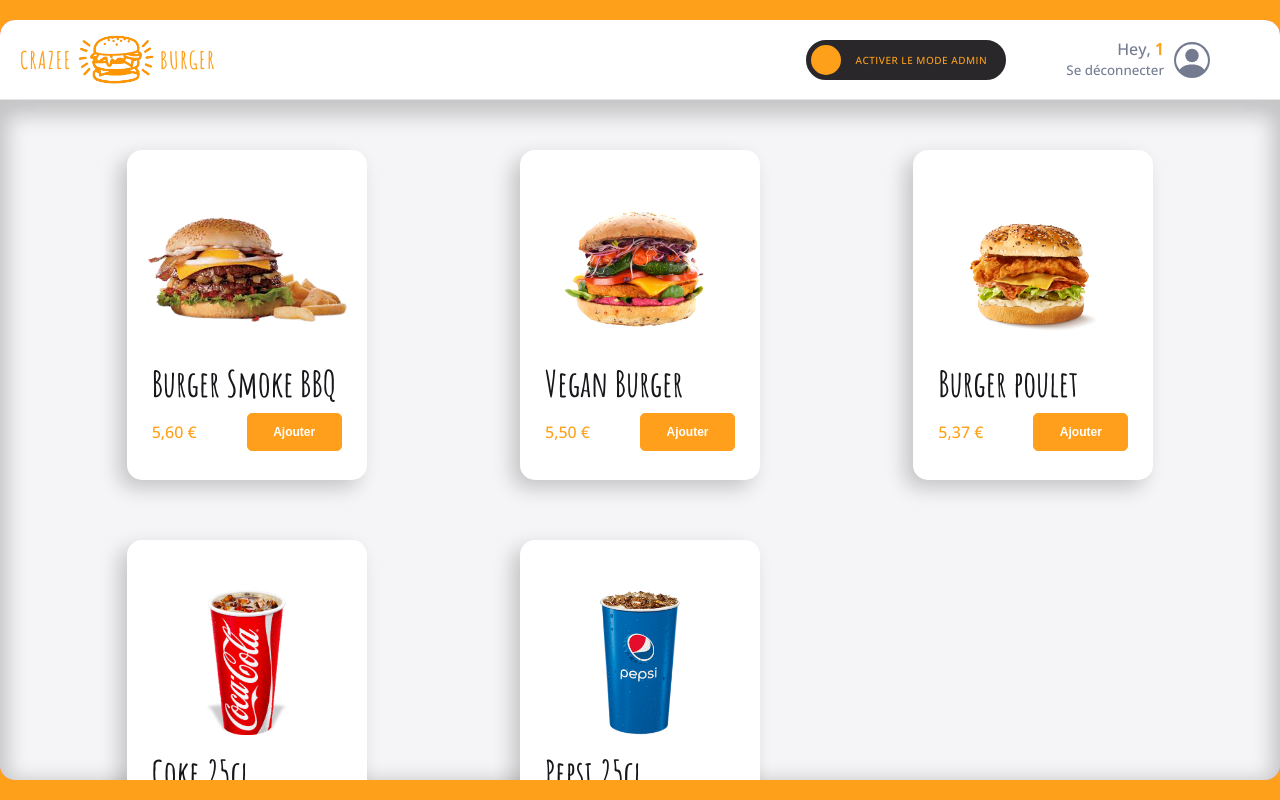
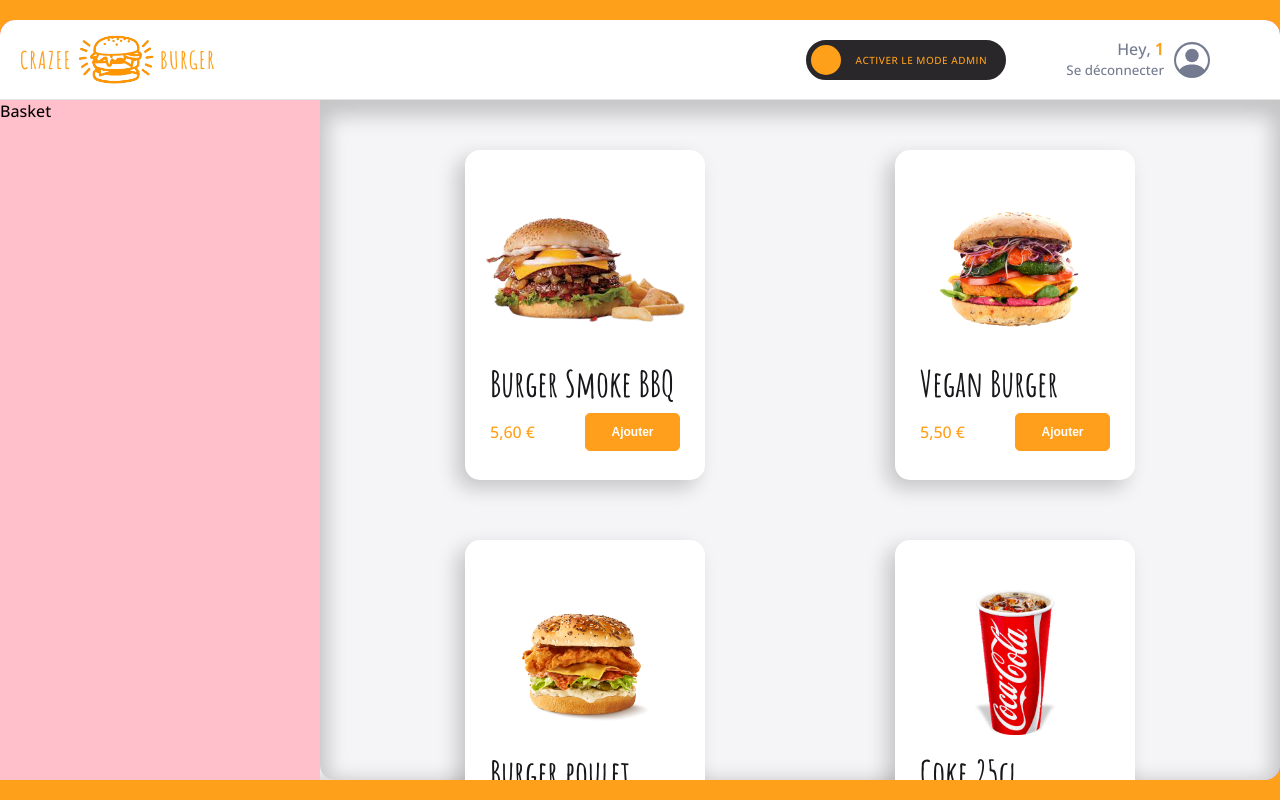
Before and after one commit to Ekkylibre/crazee-burger, a React (Vite) app: page /order/1 in a window 1280 px wide. Built offline with nearby package versions, Linux system fonts and the light colour scheme.

Commit message:
✨ F10: BASKET > Create componentand use it

```diff
--- a/src/components/pages/order/Main/Main.jsx
+++ b/src/components/pages/order/Main/Main.jsx
@@ -1,11 +1,12 @@
 import styled from "styled-components"
 import { theme } from "../../../../theme"
 import MainRightSide from "./MainRightSide/MainRightSide"
+import Basket from "./MainRightSide/Basket"
 
 export default function Main() {
   return (
     <MainStyled>
-      {/* <Basket /> */}
+      <Basket />
       <MainRightSide />
     </MainStyled>
   )
@@ -20,5 +21,5 @@ const MainStyled = styled.div`
   box-shadow: 0px 8px 20px 8px rgba(0, 0, 0, 0.2) inset;
 
   display: grid;
-  grid-template-columns: 1fr;
+  grid-template-columns: 25% 1fr;
 `
--- /dev/null
+++ b/src/components/pages/order/Main/MainRightSide/Basket.jsx
@@ -0,0 +1,9 @@
+import styled from "styled-components"
+
+export default function Basket() {
+  return <BasketStyled>Basket</BasketStyled>
+}
+
+const BasketStyled = styled.div`
+  background: pink;
+`
```
